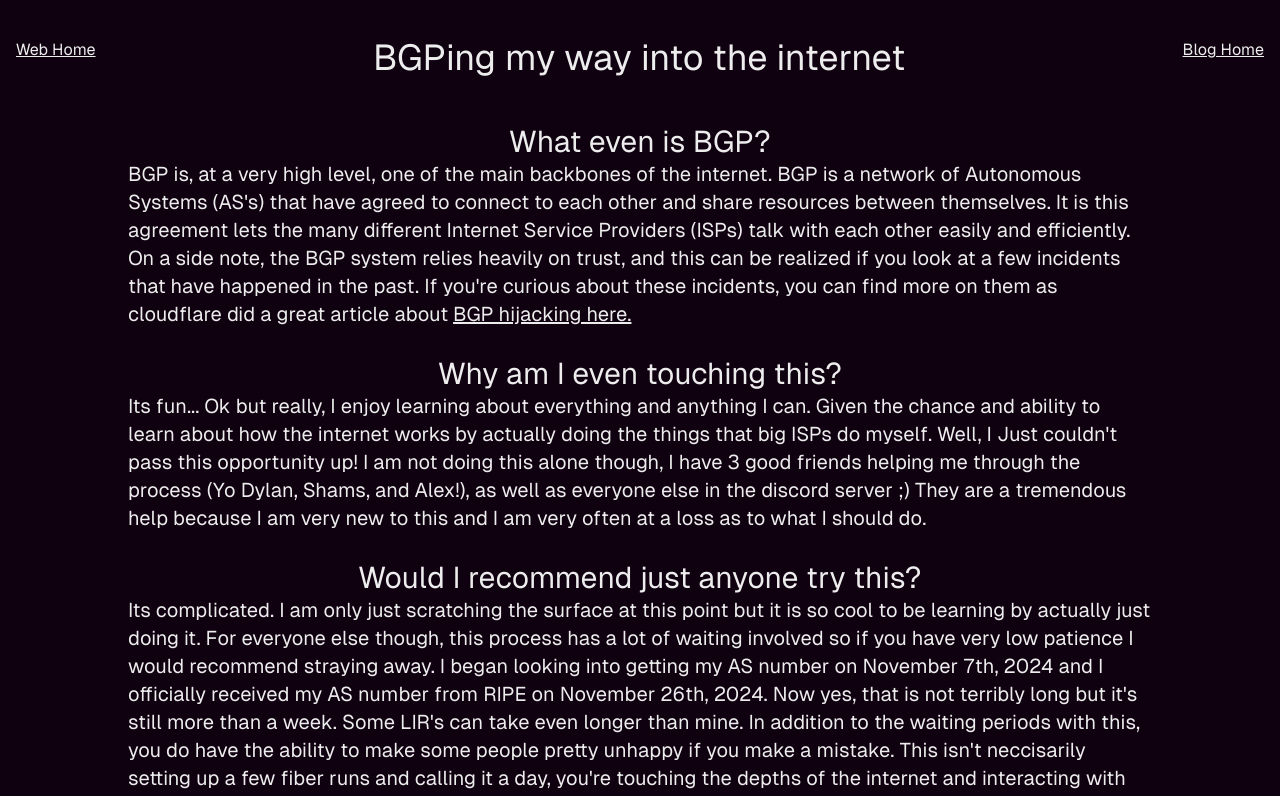
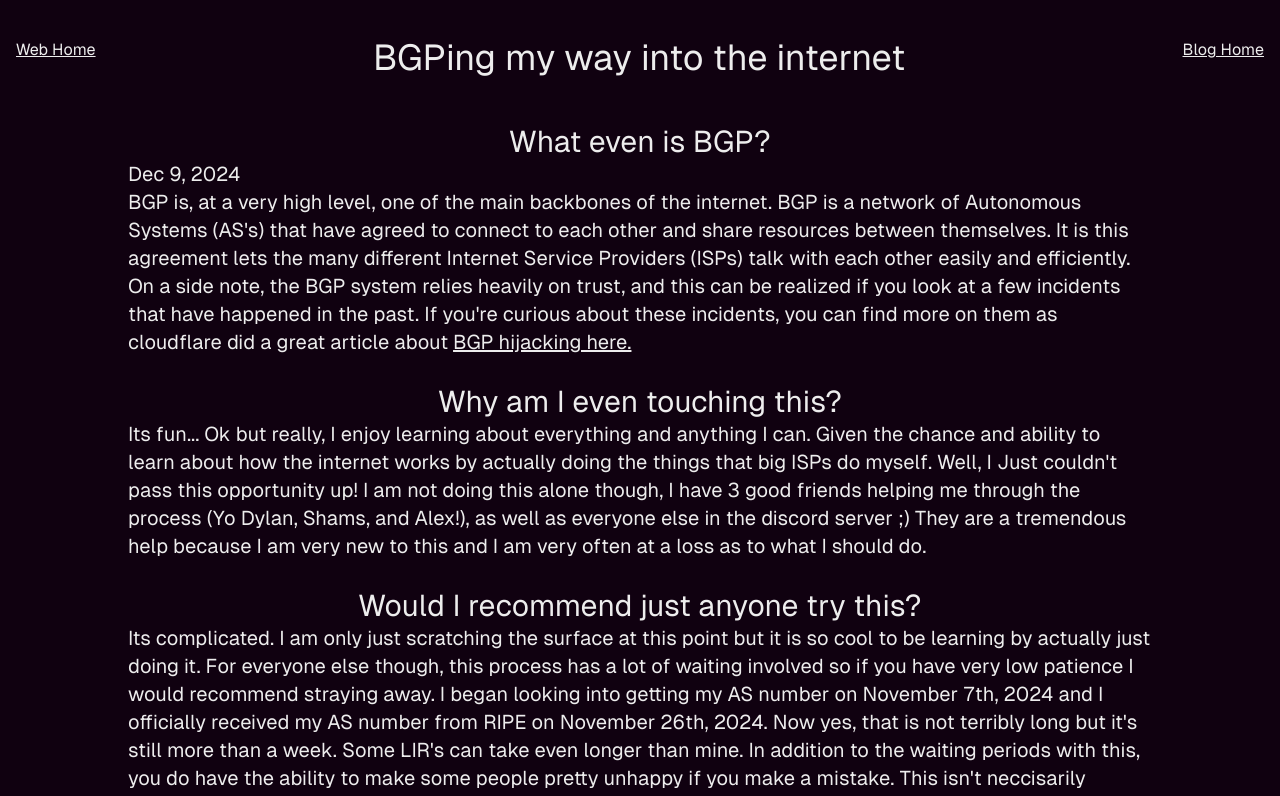
Before and after one commit to nate-moo/as213801.net, a Next.js app: page /blog/bgping-my-way in a window 1280 px wide. Shown: the top 796 px of the page. Built offline with nearby package versions, Linux system fonts and the light colour scheme.

Commit message:
Added a date to the blog post

```diff
--- a/src/app/blog/bgping-my-way/page.tsx
+++ b/src/app/blog/bgping-my-way/page.tsx
@@ -21,6 +21,7 @@ export default function bgpingMyWay() {
                 <h2 className={"text-3xl text-center"}>
                     What even is BGP?
                 </h2>
+                <h3>Dec 9, 2024</h3>
                 <p>
                     BGP is, at a very high level, one of the main backbones of the internet. BGP is a network of
                     Autonomous Systems (AS&#39;s) that have agreed to connect to each other and share resources
```
